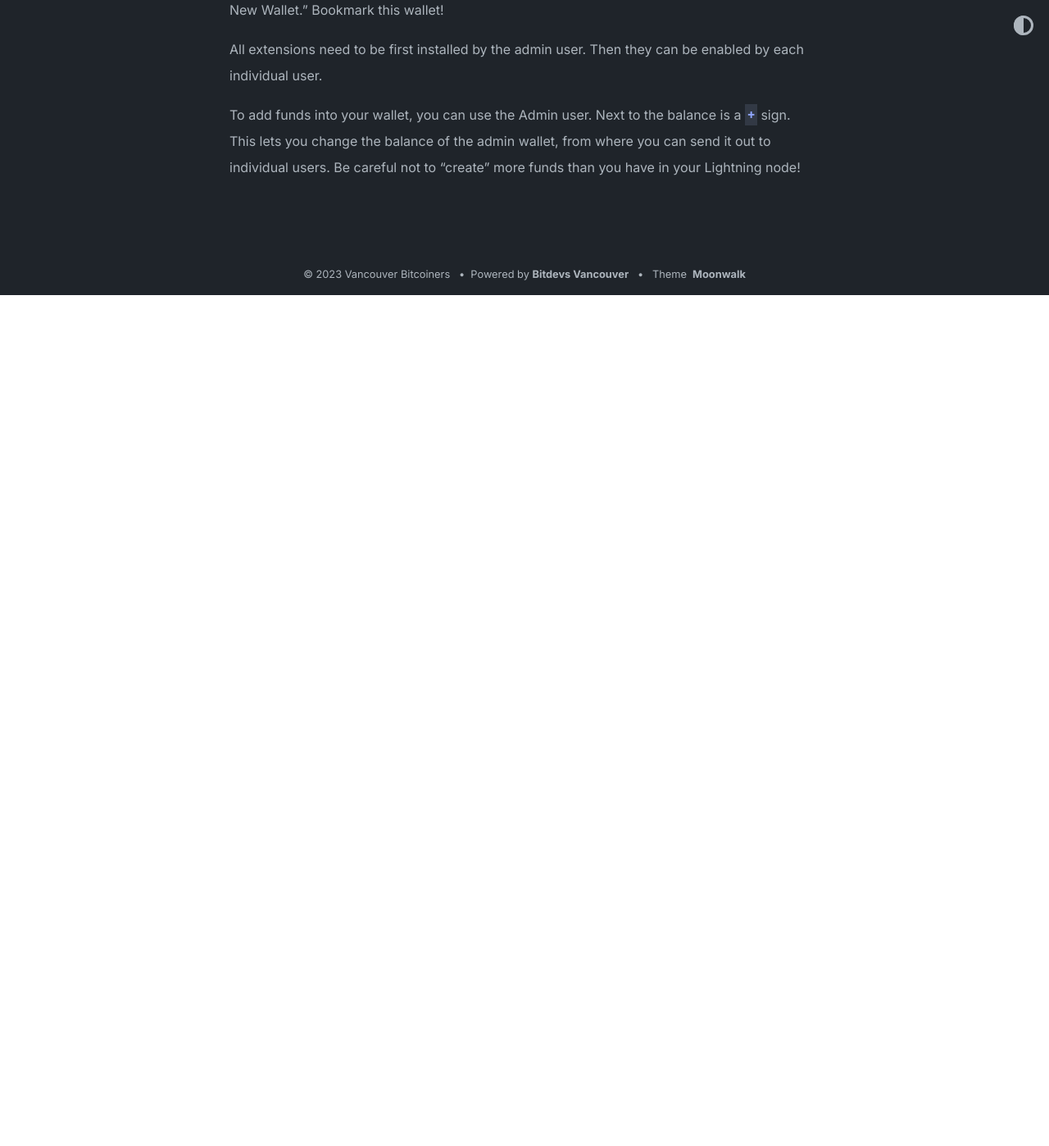
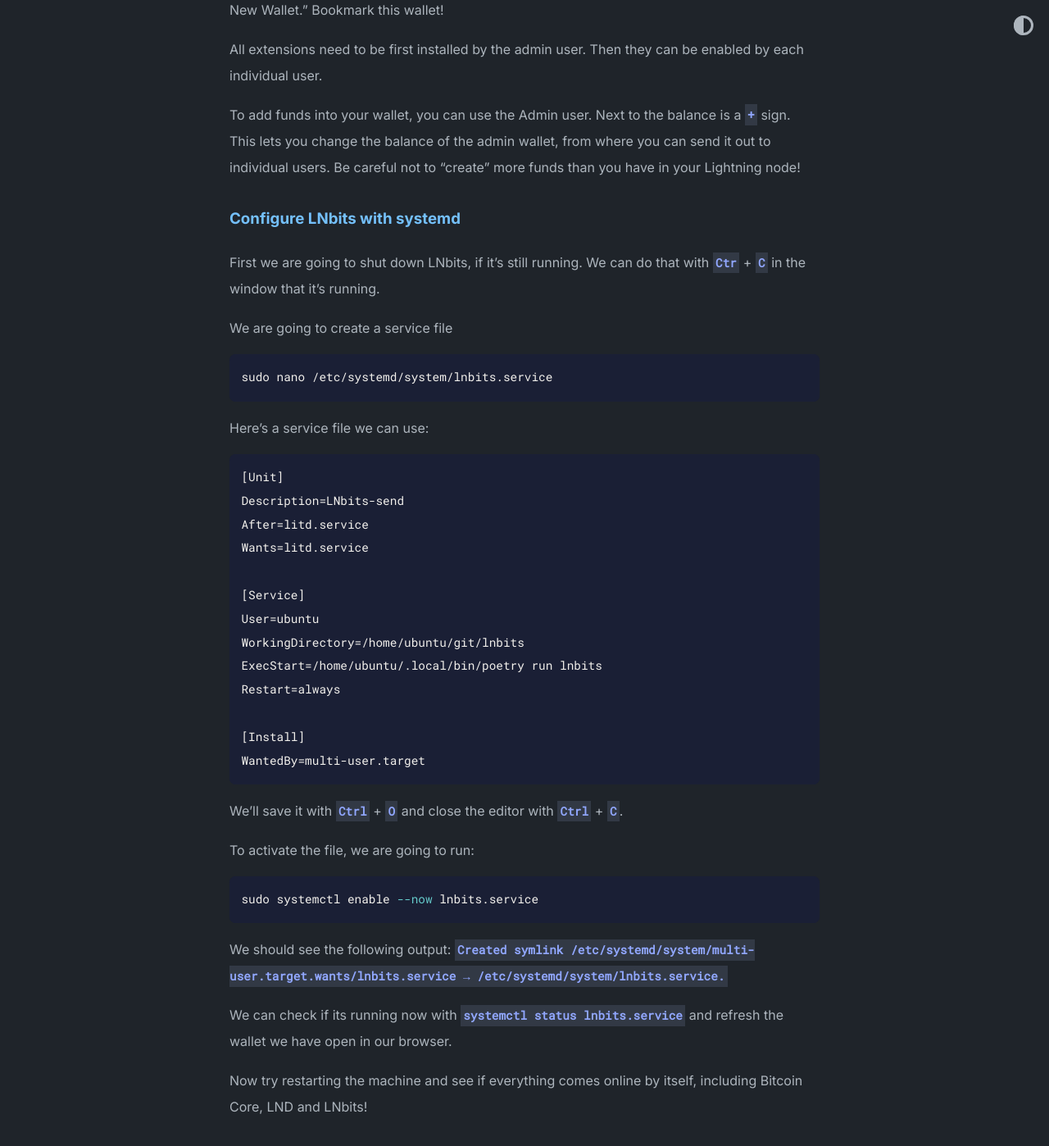
Before and after one commit to VancouverBitdevs/nodeacademy, a Jekyll site: the page built from _posts/2023-08-29-lnbits.md, in a window 1280 px wide and 1400 px high, scrolled down 5201 px. Shown: the whole window at 82% size. Built offline with Jekyll 4.4.1, drawn with Linux system fonts in a browser that asks for light colours; before the commit the page ends 5561 px from its top, so only the background shows below that; some of the changed text lies outside the part shown.

Commit message:
add lnbits automation

````diff
--- a/_posts/2023-08-29-lnbits.md
+++ b/_posts/2023-08-29-lnbits.md
@@ -78,7 +78,7 @@ We can run LNbits for the first time using simply:
 
 `poetry run lnbits`
 
-This should give us an indication of whether LNbits is properly set up. We can stop LNbits with `Ctrl` + `C`
+This should give us an indication of whether LNbits is properly set up. We can stop LNbits with `Ctrl` + `C`, but for now, we'll keep it running, and instead open a new terminal shell.
 
 ### Install the reverse proxy
 
@@ -157,3 +157,44 @@ Now let's make a regular user. Go to your LNbits installation, such as [https://
 All extensions need to be first installed by the admin user. Then they can be enabled by each individual user.
 
 To add funds into your wallet, you can use the Admin user. Next to the balance is a `+` sign. This lets you change the balance of the admin wallet, from where you can send it out to individual users. Be careful not to "create" more funds than you have in your Lightning node!
+
+### Configure LNbits with systemd
+
+First we are going to shut down LNbits, if it's still running. We can do that with `Ctr` + `C` in the window that it's running.
+
+We are going to create a service file
+
+```shell
+sudo nano /etc/systemd/system/lnbits.service
+```
+
+Here's a service file we can use:
+
+```
+[Unit]
+Description=LNbits-send
+After=litd.service
+Wants=litd.service
+
+[Service]
+User=ubuntu
+WorkingDirectory=/home/ubuntu/git/lnbits
+ExecStart=/home/ubuntu/.local/bin/poetry run lnbits
+Restart=always
+
+[Install]
+WantedBy=multi-user.target
+```
+
+We'll save it with `Ctrl` + `O` and close the editor with `Ctrl` + `C`.
+
+To activate the file, we are going to run:
+
+```shell
+sudo systemctl enable --now lnbits.service
+```
+We should see the following output: `Created symlink /etc/systemd/system/multi-user.target.wants/lnbits.service → /etc/systemd/system/lnbits.service.`
+
+We can check if its running now with `systemctl status lnbits.service` and refresh the wallet we have open in our browser.
+
+Now try restarting the machine and see if everything comes online by itself, including Bitcoin Core, LND and LNbits!
````
